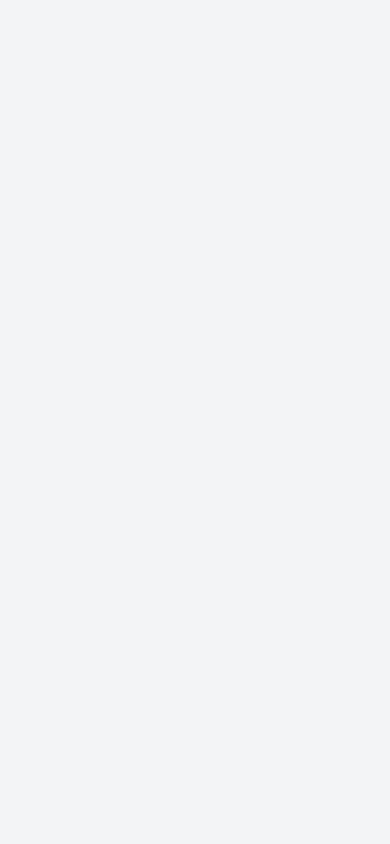
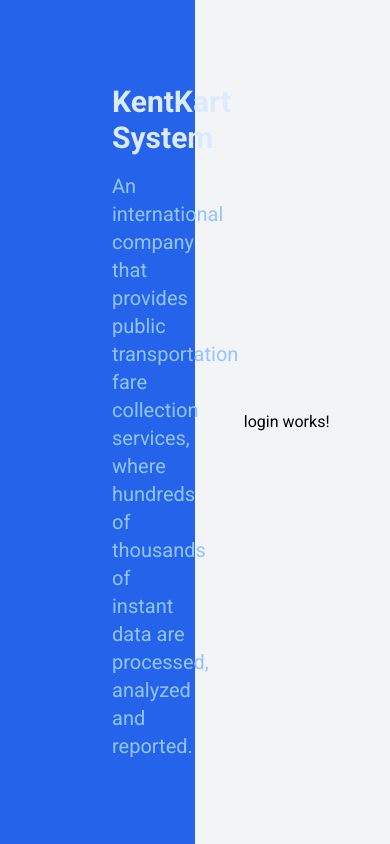
Before and after one commit to busrahekim/kentkart, an Angular app: page / in a window 390 px wide. Built offline with nearby package versions, Linux system fonts and the light colour scheme.

Commit message:
default layout and routes added

```diff
--- a/src/app/app.component.html
+++ b/src/app/app.component.html
@@ -1,180 +1 @@
-<!-- * * * * * * * * * * * * * * * * * * * * * * * * * * * * * * * -->
-<!-- * * * * * * * * * * * The content below * * * * * * * * * * * -->
-<!-- * * * * * * * * * * is only a placeholder * * * * * * * * * * -->
-<!-- * * * * * * * * * * and can be replaced.  * * * * * * * * * * -->
-<!-- * * * * * * * * * * * * * * * * * * * * * * * * * * * * * * * -->
-<!-- * * * * * * * * * Delete the template below * * * * * * * * * -->
-<!-- * * * * * * * to get started with your project! * * * * * * * -->
-<!-- * * * * * * * * * * * * * * * * * * * * * * * * * * * * * * * -->
-
-<style>
-  :host {
-    --bright-blue: oklch(51.01% 0.274 263.83);
-    --electric-violet: oklch(53.18% 0.28 296.97);
-    --french-violet: oklch(47.66% 0.246 305.88);
-    --vivid-pink: oklch(69.02% 0.277 332.77);
-    --hot-red: oklch(61.42% 0.238 15.34);
-    --orange-red: oklch(63.32% 0.24 31.68);
-
-    --gray-900: oklch(19.37% 0.006 300.98);
-    --gray-700: oklch(36.98% 0.014 302.71);
-    --gray-400: oklch(70.9% 0.015 304.04);
-
-    --red-to-pink-to-purple-vertical-gradient: linear-gradient(
-      180deg,
-      var(--orange-red) 0%,
-      var(--vivid-pink) 50%,
-      var(--electric-violet) 100%
-    );
-
-    --red-to-pink-to-purple-horizontal-gradient: linear-gradient(
-      90deg,
-      var(--orange-red) 0%,
-      var(--vivid-pink) 50%,
-      var(--electric-violet) 100%
-    );
-
-    --pill-accent: var(--bright-blue);
-
-    font-family: "Inter", -apple-system, BlinkMacSystemFont, "Segoe UI", Roboto,
-      Helvetica, Arial, sans-serif, "Apple Color Emoji", "Segoe UI Emoji",
-      "Segoe UI Symbol";
-    box-sizing: border-box;
-    -webkit-font-smoothing: antialiased;
-    -moz-osx-font-smoothing: grayscale;
-  }
-
-  h1 {
-    font-size: 3.125rem;
-    color: var(--gray-900);
-    font-weight: 500;
-    line-height: 100%;
-    letter-spacing: -0.125rem;
-    margin: 0;
-    font-family: "Inter Tight", -apple-system, BlinkMacSystemFont, "Segoe UI",
-      Roboto, Helvetica, Arial, sans-serif, "Apple Color Emoji",
-      "Segoe UI Emoji", "Segoe UI Symbol";
-  }
-
-  p {
-    margin: 0;
-    color: var(--gray-700);
-  }
-
-  main {
-    width: 100%;
-    min-height: 100%;
-    display: flex;
-    justify-content: center;
-    align-items: center;
-    padding: 1rem;
-    box-sizing: inherit;
-    position: relative;
-  }
-
-  .angular-logo {
-    max-width: 9.2rem;
-  }
-
-  .content {
-    display: flex;
-    justify-content: space-around;
-    width: 100%;
-    max-width: 700px;
-    margin-bottom: 3rem;
-  }
-
-  .content h1 {
-    margin-top: 1.75rem;
-  }
-
-  .content p {
-    margin-top: 1.5rem;
-  }
-
-  .divider {
-    width: 1px;
-    background: var(--red-to-pink-to-purple-vertical-gradient);
-    margin-inline: 0.5rem;
-  }
-
-  .pill-group {
-    display: flex;
-    flex-direction: column;
-    align-items: start;
-    flex-wrap: wrap;
-    gap: 1.25rem;
-  }
-
-  .pill {
-    display: flex;
-    align-items: center;
-    --pill-accent: var(--bright-blue);
-    background: color-mix(in srgb, var(--pill-accent) 5%, transparent);
-    color: var(--pill-accent);
-    padding-inline: 0.75rem;
-    padding-block: 0.375rem;
-    border-radius: 2.75rem;
-    border: 0;
-    transition: background 0.3s ease;
-    font-family: var(--inter-font);
-    font-size: 0.875rem;
-    font-style: normal;
-    font-weight: 500;
-    line-height: 1.4rem;
-    letter-spacing: -0.00875rem;
-    text-decoration: none;
-  }
-
-  .pill:hover {
-    background: color-mix(in srgb, var(--pill-accent) 15%, transparent);
-  }
-
-  .pill-group .pill:nth-child(6n + 1) {
-    --pill-accent: var(--bright-blue);
-  }
-  .pill-group .pill:nth-child(6n + 2) {
-    --pill-accent: var(--french-violet);
-  }
-  .pill-group .pill:nth-child(6n + 3),
-  .pill-group .pill:nth-child(6n + 4),
-  .pill-group .pill:nth-child(6n + 5) {
-    --pill-accent: var(--hot-red);
-  }
-
-  .pill-group svg {
-    margin-inline-start: 0.25rem;
-  }
-
-  .social-links {
-    display: flex;
-    align-items: center;
-    gap: 0.73rem;
-    margin-top: 1.5rem;
-  }
-
-  .social-links path {
-    transition: fill 0.3s ease;
-    fill: var(--gray-400);
-  }
-
-  .social-links a:hover svg path {
-    fill: var(--gray-900);
-  }
-
-  @media screen and (max-width: 650px) {
-    .content {
-      flex-direction: column;
-      width: max-content;
-    }
-
-    .divider {
-      height: 1px;
-      width: 100%;
-      background: var(--red-to-pink-to-purple-horizontal-gradient);
-      margin-block: 1.5rem;
-    }
-  }
-</style>
-
 <router-outlet></router-outlet>
--- a/src/app/app.routes.ts
+++ b/src/app/app.routes.ts
@@ -1,3 +1,16 @@
 import { Routes } from '@angular/router';
+import { DefaultComponent } from './shared/layouts/default/default.component';
+import { LoginComponent } from './pages/login/login.component';
 
-export const routes: Routes = [];
+export const routes: Routes = [
+  {
+    path: '',
+    component: DefaultComponent,
+    children: [
+      {
+        path: '',
+        component: LoginComponent,
+      },
+    ],
+  },
+];
--- /dev/null
+++ b/src/app/pages/login/login.component.html
@@ -0,0 +1 @@
+<p>login works!</p>
--- /dev/null
+++ b/src/app/shared/layouts/default/default.component.html
@@ -0,0 +1,13 @@
+<div class="grid grid-cols-2 h-screen">
+  <div class="bg-blue-600 flex flex-col gap-4 justify-center ps-28">
+    <h1 class="text-blue-100 text-3xl font-bold">{{ componentTitle }}</h1>
+    <p class="max-w-md text-blue-300 text-xl">
+      {{ componentDesc }}
+    </p>
+  </div>
+  <div class="flex w-full justify-center items-center">
+    <div class="w-1/2">
+      <router-outlet></router-outlet>
+    </div>
+  </div>
+</div>
--- /dev/null
+++ b/src/app/shared/layouts/default/default.component.ts
@@ -0,0 +1,16 @@
+import { CommonModule } from '@angular/common';
+import { Component } from '@angular/core';
+import { RouterModule } from '@angular/router';
+
+@Component({
+  selector: 'app-default',
+  standalone: true,
+  imports: [RouterModule, CommonModule],
+  templateUrl: './default.component.html',
+  styleUrl: './default.component.scss',
+})
+export class DefaultComponent {
+  componentTitle: string = 'KentKart System';
+  componentDesc: string =
+    'An international company that provides public transportation fare collection services, where hundreds of thousands of instant data are processed, analyzed and reported.';
+}
```
Also changed, not shown: src/app/pages/login/login.component.ts (added, +12 -0 lines), src/app/pages/pages.module.ts (added, +12 -0 lines), src/app/pages/login/login.component.scss (added), src/app/shared/layouts/default/default.component.scss (added), 2 other files (tests, documents, lock files or other folders).
